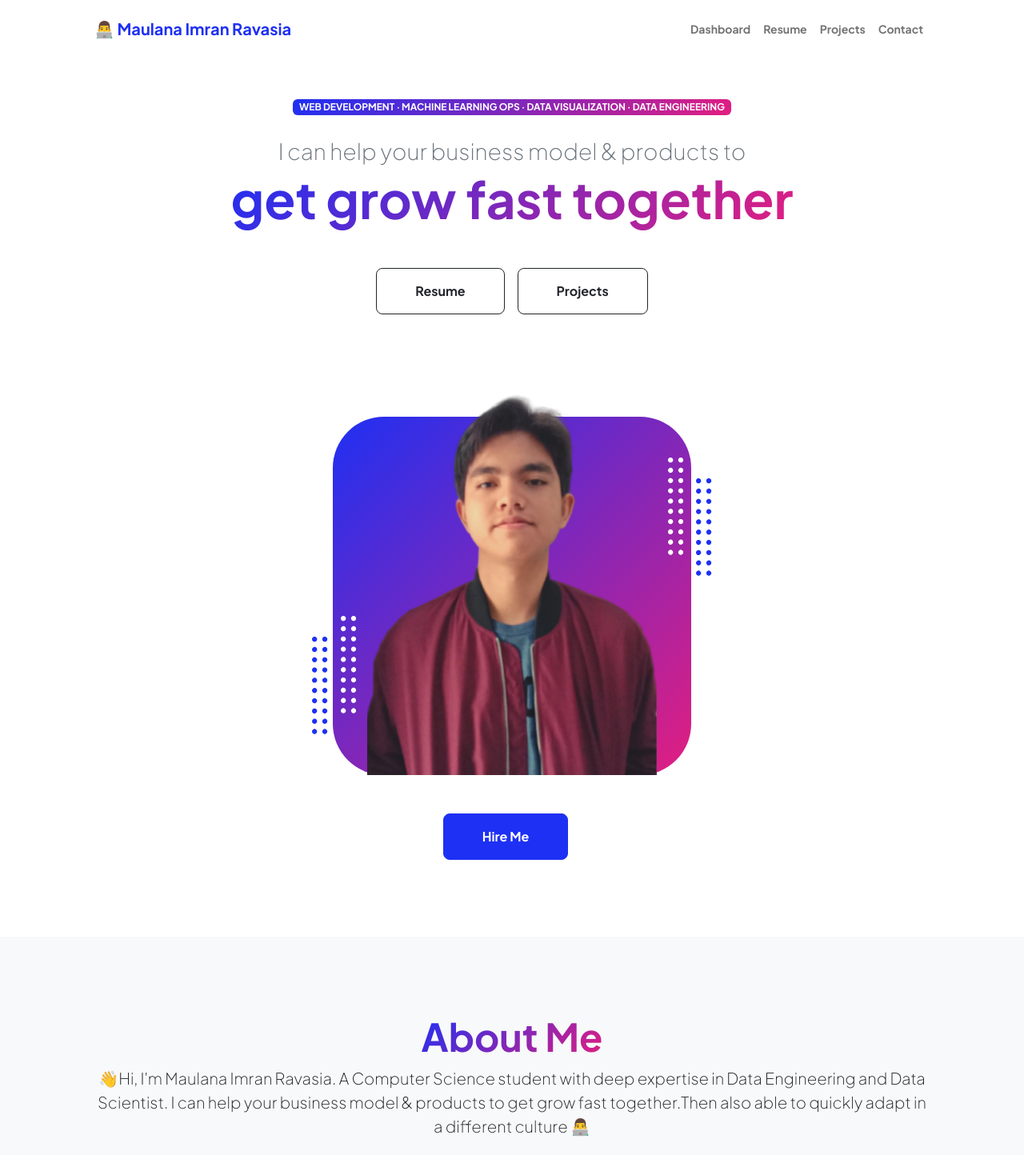
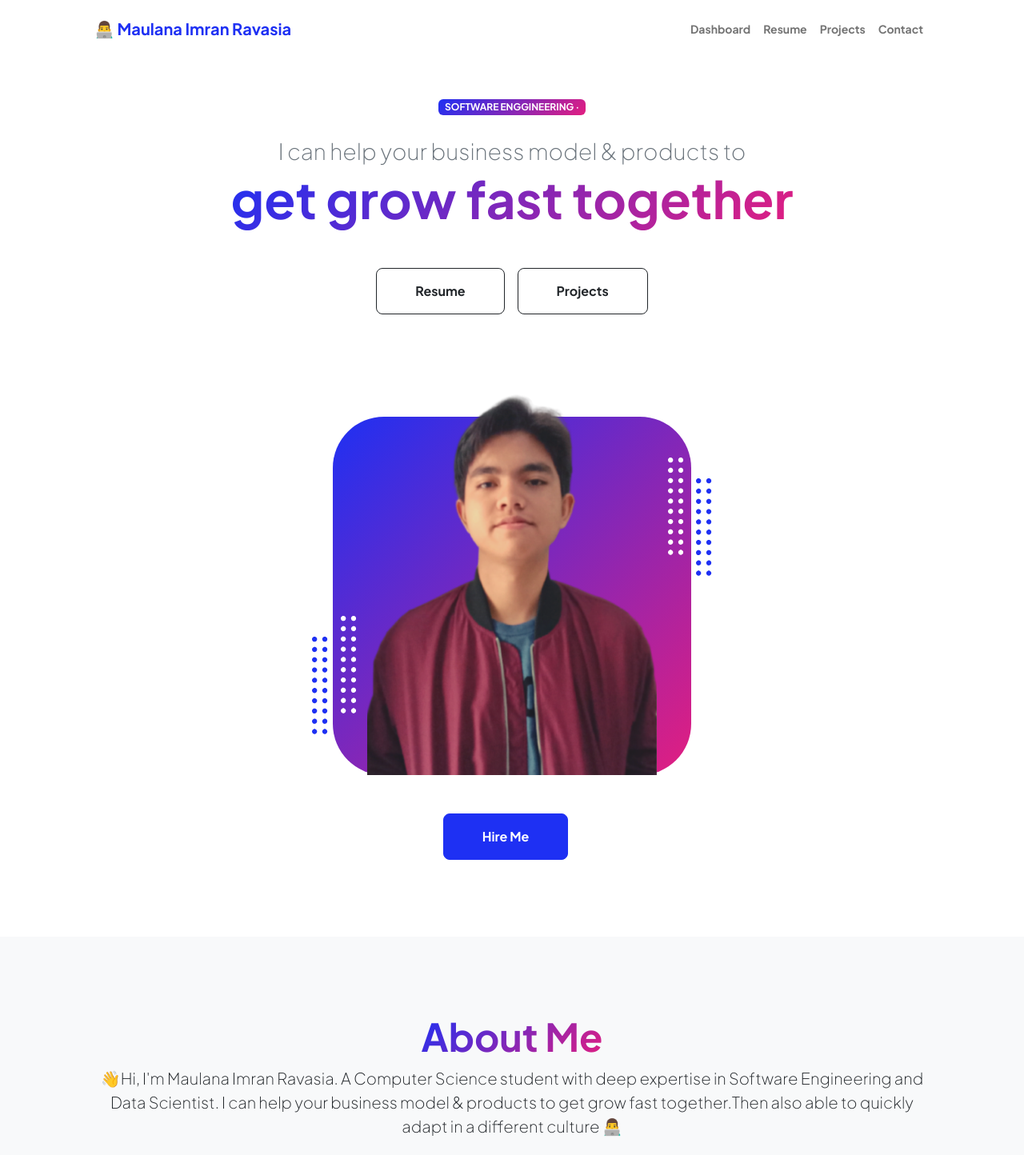
Before and after one commit to maulana78204/My-Portofolio, a plain HTML site: page My Portofolio/index.html in a window 1280 px wide. Shown: the top 1444 px of the page at 80% size. Drawn offline with nearby package versions, Linux system fonts and the light colour scheme.

Commit message:
Update index.html

```diff
--- a/My Portofolio/index.html
+++ b/My Portofolio/index.html
@@ -41,7 +41,7 @@
                         <div class="col-xxl-5">
                             <!-- Header text content-->
                             <div class="text-center text-xxl-start">
-                                <div class="badge bg-gradient-primary-to-secondary text-white mb-4"><div class="text-uppercase">Web Development &middot; Machine Learning Ops &middot; Data Visualization  &middot; Data Engineering</div></div>
+                                <div class="badge bg-gradient-primary-to-secondary text-white mb-4"><div class="text-uppercase">Software Enggineering &middot;</div></div>
                                 <div class="fs-3 fw-light text-muted">I can help your business model & products to</div>
                                 <h1 class="display-3 fw-bolder mb-5"><span class="text-gradient d-inline">get grow fast together </span></h1>
                                 <div class="d-grid gap-3 d-sm-flex justify-content-sm-center justify-content-xxl-start mb-3">
@@ -184,7 +184,7 @@
                         <div class="col-xxl-8">
                             <div class="text-center my-5">
                                 <h2 class="display-5 fw-bolder"><span class="text-gradient d-inline">About Me</span></h2>
-                                <p class="lead fw-light mb-4">👋Hi, I'm Maulana Imran Ravasia. A Computer Science student with deep expertise in Data Engineering and Data Scientist. I can help your business model & products to
+                                <p class="lead fw-light mb-4">👋Hi, I'm Maulana Imran Ravasia. A Computer Science student with deep expertise in Software Engineering and Data Scientist. I can help your business model & products to
                                     get grow fast together.Then also able to quickly adapt in a different culture 👨‍💻</p>
                                 <div class="d-flex justify-content-center fs-2 gap-4">
                                     <a class="text-gradient" href="https://www.linkedin.com/in/maulana-imran-ravasia-b8b862222/"><i class="bi bi-linkedin"></i></a>
```
